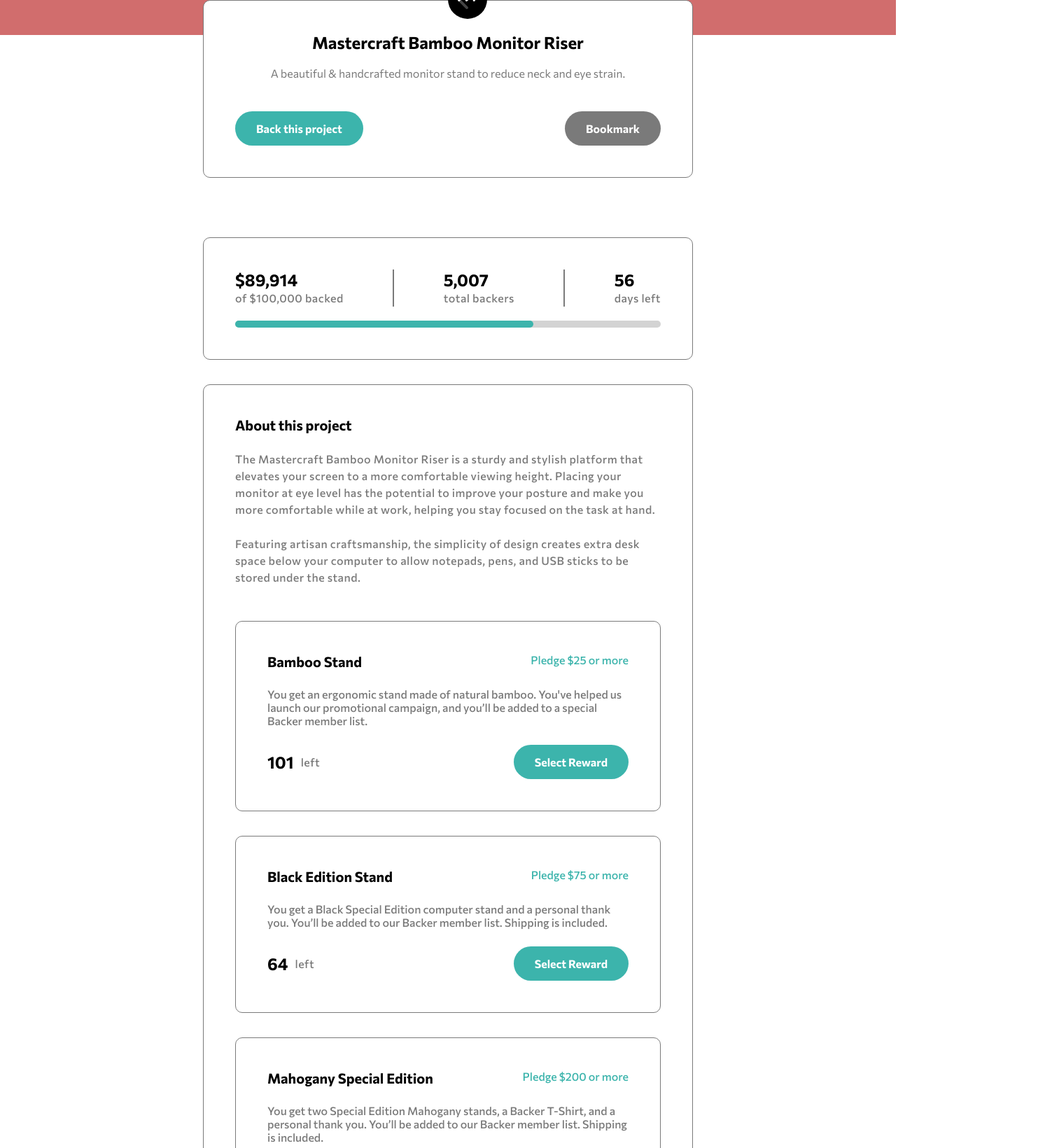
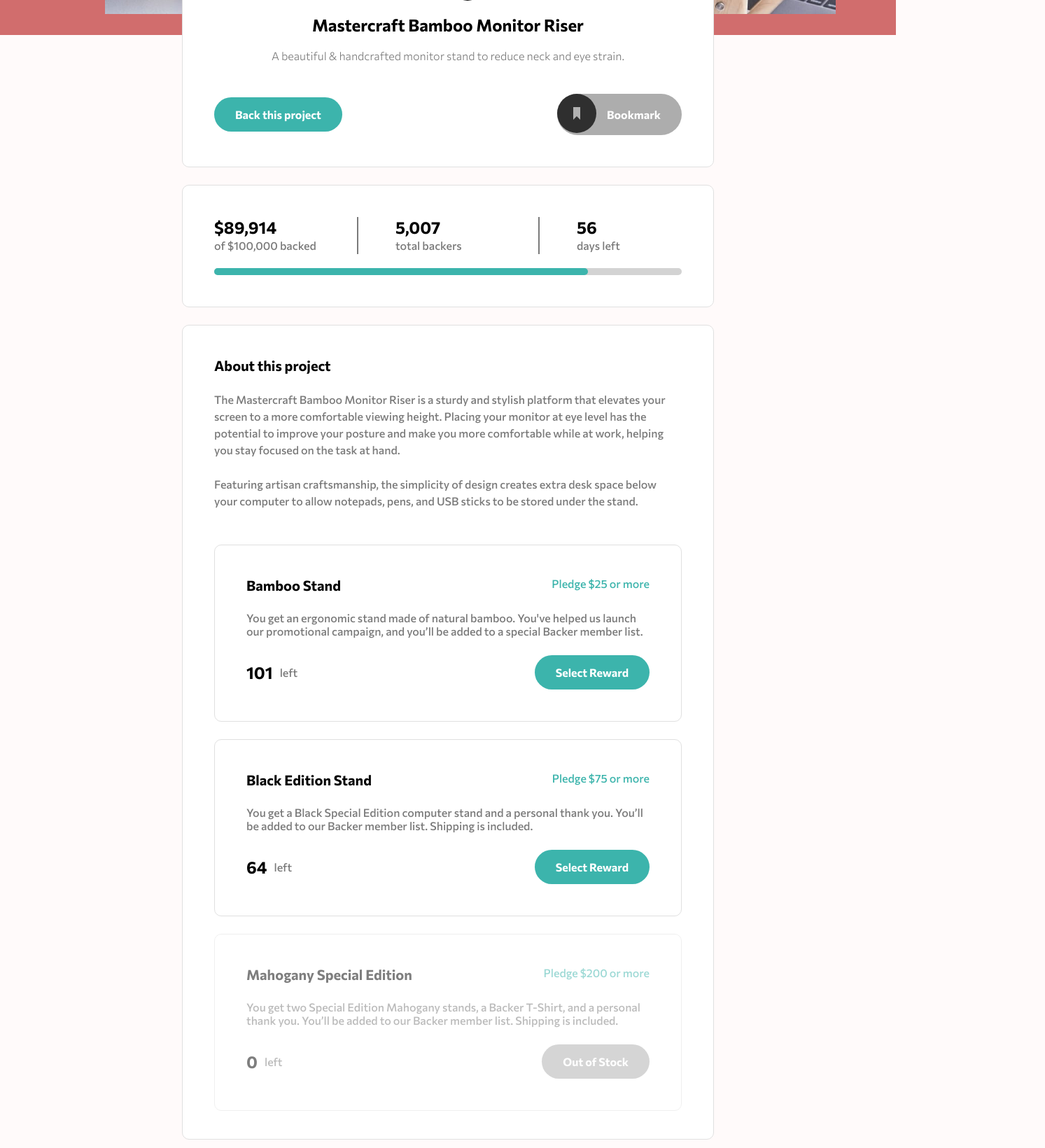
Before and after one commit to leopaul29/frontendmentor-crowdfunding-product-page, a React (Create React App) app: page / in a window 1280 px wide. Shown: the part 300-1940 px from the top of the page at 70% size, 1493 px wide, since content can reach past the window. Built offline with nearby package versions, Linux system fonts and the light colour scheme.

Commit message:
style overall change

```diff
--- a/src/App.js
+++ b/src/App.js
@@ -26,6 +26,7 @@ export default function App() {
             "You get an ergonomic stand made of natural bamboo. You've helped us launch our promotional campaign, and you’ll be added to a special Backer member list.",
           daysLeft: "101",
           buttonText: "Select Reward",
+          isDisabled:false,
         },
         {
           key: "2",
@@ -35,6 +36,7 @@ export default function App() {
             "You get a Black Special Edition computer stand and a personal thank you. You’ll be added to our Backer member list. Shipping is included.",
           daysLeft: "64",
           buttonText: "Select Reward",
+          isDisabled:false,
         },
         {
           key: "3",
@@ -44,6 +46,7 @@ export default function App() {
             "You get two Special Edition Mahogany stands, a Backer T-Shirt, and a personal thank you. You’ll be added to our Backer member list. Shipping is included.",
           daysLeft: "0",
           buttonText: "Out of Stock",
+          isDisabled:true,
         },
       ],
     },
--- a/src/components/Card.js
+++ b/src/components/Card.js
@@ -6,9 +6,14 @@ export default function Card({
   textAbout,
   daysLeft,
   buttonText,
+  isDisabled,
 }) {
   return (
-    <div className="card tile tile-padding">
+    <div
+      className={
+        "card tile tile-padding " + (isDisabled ? "tile-disabled" : "")
+      }
+    >
       <div className="card__header">
         <div className="card__title title">{title}</div>
         <div className="card__pledge">Pledge ${pledgeCost} or more</div>
@@ -19,7 +24,14 @@ export default function Card({
           <p className="number">{daysLeft}</p>
           <p className="text">left</p>
         </div>
-        <div className="card__button button btn btn-primary">{buttonText}</div>
+        <div
+          className={
+            "card__button button btn btn-primary " +
+            (isDisabled ? "btn-disabled" : "")
+          }
+        >
+          {buttonText}
+        </div>
       </div>
     </div>
   );
--- a/src/components/Header.js
+++ b/src/components/Header.js
@@ -13,7 +13,12 @@ export default function Header(props) {
         <h3 className="header__subtitle">{subtitle}</h3>
         <div className="header__actions">
           <div className="header__cta btn btn-primary">Back this project</div>
-          <div className="header__bookmark btn btn-secondary">Bookmark</div>
+          <div className="header__bookmark btn btn-secondary">
+            <span className="icon-bookmark">
+              <img src="/images/icon-bookmark.svg" alt="bookmark" />
+            </span>{" "}
+            Bookmark
+          </div>
         </div>
       </div>
     </header>
--- a/src/components/Nav.js
+++ b/src/components/Nav.js
@@ -3,6 +3,7 @@ import "../styles/Nav.css";
 export default function Nav() {
   return (
     <nav className="nav">
+      <img src="/images/image-hero-desktop.jpg" alt="hero" />
       <div className="nav__right">
         <div className="nav__logo">crowdfund</div>
       </div>
--- a/src/components/Stats.js
+++ b/src/components/Stats.js
@@ -4,17 +4,17 @@ export default function Stats() {
   return (
     <div className="stats tile tile-padding">
       <div className="stats__row">
-        <div className="stats__totalBacked">
+        <div className="stats__totalBacked stats__inner">
           <p className="number">$89,914</p>
           <p className="text">of $100,000 backed</p>
         </div>
-        <hr className="stats__separator" />
-        <div className="stats__totalBackers">
+        <hr className="stats__separator " />
+        <div className="stats__totalBackers stats__inner">
           <p className="number"> 5,007</p>
           <p className="text">total backers</p>
         </div>
         <hr className="stats__separator" />
-        <div className="stats__daysLeft">
+        <div className="stats__daysLeft stats__inner">
           <p className="number">56</p>
           <p className="text">days left</p>{" "}
         </div>
--- a/src/styles/App.css
+++ b/src/styles/App.css
@@ -21,12 +21,33 @@ a {
   font-family: commissioner;
   src: url("./Commissioner/Commissioner-VariableFont_wght.ttf");
 }
+@font-face {
+  font-family: commissioner;
+  src: url("./Commissioner/static/Commissioner-Bold.ttf");
+  font-weight: 700;
+}
+@font-face {
+  font-family: commissioner;
+  src: url("./Commissioner/static/Commissioner-Medium.ttf");
+  font-weight: 500;
+}
+@font-face {
+  font-family: commissioner;
+  src: url("./Commissioner/static/Commissioner-Light.ttf");
+  font-weight: 400;
+}
 
 :root {
   --primary: hsl(176, 50%, 47%);
-  --secondary: hsl(176, 72%, 28%);
+  --primary-active: hsl(176, 72%, 28%);
+  --secondary: hsl(0, 0%, 68%);
+  --secondary-active: hsl(0, 0%, 52%);
   --black: hsl(0, 0%, 0%);
   --gray: hsl(0, 0%, 48%);
+  --extralightgray: hsl(0, 0%, 88%);
+}
+body {
+  background-color: snow;
 }
 
 /* App css */
@@ -35,16 +56,22 @@ a {
   margin: auto;
 }
 .main {
+  position: relative;
   margin: auto;
-  max-width: 700px;
+  max-width: 760px;
+  top: -75px;
 }
 .tile {
-  border: var(--gray) 1px solid;
+  border: var(--extralightgray) 1px solid;
   border-radius: 10px;
-  margin-bottom: 35px;
+  margin-bottom: 25px;
+  background-color: white;
 }
 .tile-padding {
   padding: 45px;
+}
+.tile-disabled{
+  opacity: 0.5;
 }
 .btn {
   border-radius: 50px;
@@ -57,10 +84,22 @@ a {
 .btn-primary {
   background-color: var(--primary);
 }
+.btn-primary:hover {
+  background-color: var(--primary-active);
+}
 .btn-secondary {
-  background-color: var(--gray);
+  background-color: var(--secondary);
 }
-
+.btn-secondary:hover {
+  background-color: var(--secondary-active);
+}
+.btn-disabled {
+  cursor: default;
+  background-color: var(--secondary);
+}
+.btn-disabled:hover  {
+  background-color: var(--secondary);
+}
 .number {
   font-weight: 700;
   color: var(--black);
@@ -74,6 +113,5 @@ a {
 }
 
 .text {
-  letter-spacing: 0.5px;
   line-height: 1.5;
 }
--- a/src/styles/Header.css
+++ b/src/styles/Header.css
@@ -1,8 +1,3 @@
-.header {
-  position: relative;
-  background-color: white;
-  top: -50px;
-}
 .header__logo {
   position: absolute;
   top: -30px;
@@ -31,3 +26,12 @@
   font-weight: 400;
   color: var(--gray);
 }
+.header__bookmark {
+  display: flex;
+  flex-direction: row;
+  justify-content: space-evenly;
+  align-items: center;
+  gap: 15px;
+  padding: 0px;
+  padding-right: 30px;
+}
--- a/src/styles/Project.css
+++ b/src/styles/Project.css
@@ -4,5 +4,7 @@
   gap: 25px;
   padding: 0px 45px;
   padding-top: 45px;
-  margin-bottom: 100px;
 }
+.project__cards{
+  margin-bottom: 15px;
+}
--- a/src/styles/Stats.css
+++ b/src/styles/Stats.css
@@ -3,7 +3,6 @@
   flex-direction: column;
   gap: 20px;
 }
-
 .stats__row {
   display: flex;
   flex-direction: row;
@@ -12,7 +11,9 @@
 .stats__separator {
   border: var(--gray) 1px solid;
 }
-
+.stats__inner{
+  width: 150px;
+}
 .progress {
   height: 10px;
   border-radius: 30px;
@@ -23,5 +24,5 @@
 }
 .progress-primary {
   background-color: var(--primary);
-  width: 70%;
+  width: 80%;
 }
```
